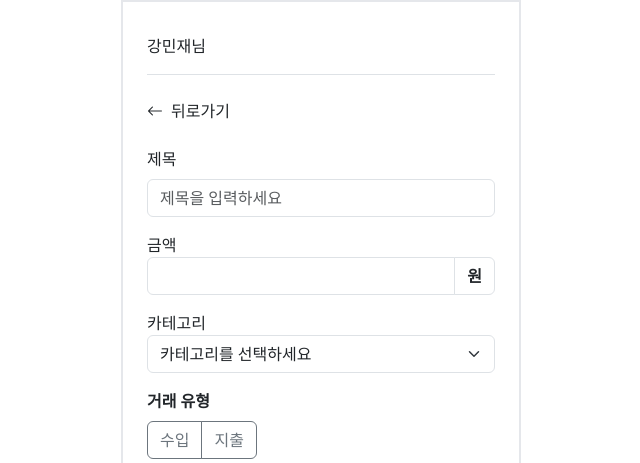
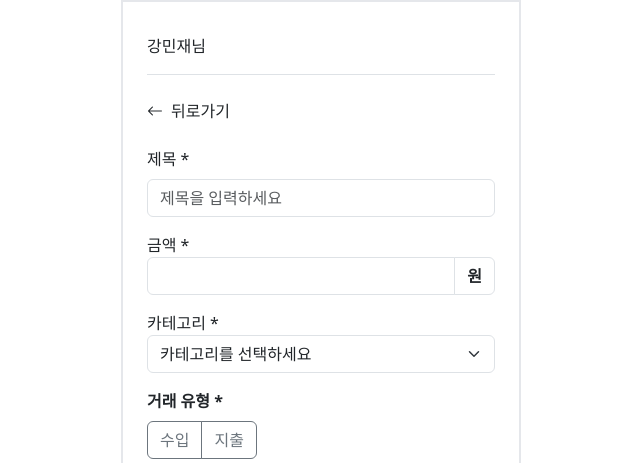
Before and after one commit to KB-SKELETON-6th-15-SESSION/ACCOUNT_BOOK_FE, a Vue app: page /create in a window 1280 px wide. Shown: the top 463 px of the page, without its empty margins (319-959 px from the left). Built offline with nearby package versions, Linux system fonts and the light colour scheme.

Commit message:
feat: 인풋 필수 사항 입력 제한

```diff
--- a/db.json
+++ b/db.json
@@ -47,6 +47,16 @@
       "memo": "내 결혼식",
       "type": true,
       "memberId": 1
+    },
+    {
+      "id": "ac04",
+      "name": "ㅇㅇ",
+      "amount": 30000,
+      "date": 20250408,
+      "category": "월급",
+      "memo": "",
+      "type": true,
+      "memberId": 1
     }
   ]
 }
--- a/src/pages/Createpage.vue
+++ b/src/pages/Createpage.vue
@@ -7,7 +7,7 @@
     <BackButton @click="goBack" />
     <form @submit.prevent="handleSubmit">
       <div class="mb-3">
-        <label class="form-label font-bold">제목</label>
+        <label class="form-label font-bold">제목 *</label>
         <input
           type="text"
           class="form-control h-[45px]"
@@ -17,7 +17,7 @@
       </div>
 
       <div class="mb-3 flex gap-2">
-        <label class="form-label font-bold w-[100px] m-auto">금액</label>
+        <label class="form-label font-bold w-[100px] m-auto">금액 *</label>
         <div class="input-group">
           <input type="number" class="form-control h-[45px]" v-model="amount" />
           <span class="input-group-text fw-bold bg-white">원</span>
@@ -25,7 +25,7 @@
       </div>
 
       <div class="mb-3 flex gap-2">
-        <label class="form-label font-bold w-[100px] m-auto">카테고리</label>
+        <label class="form-label font-bold w-[100px] m-auto">카테고리 *</label>
         <select class="form-select h-[45px]" v-model="category">
           <option disabled value="">카테고리를 선택하세요</option>
           <option
@@ -39,7 +39,7 @@
       </div>
 
       <div class="mb-3 flex justify-between">
-        <label class="form-label fw-bold d-block">거래 유형</label>
+        <label class="form-label fw-bold d-block">거래 유형 *</label>
         <div class="btn-group" role="group">
           <input
             type="radio"
@@ -108,6 +108,26 @@ const goBack = () => {
 const handleSubmit = async () => {
   const id = localStorage.getItem("id");
 
+  if (title.value === "") {
+    alert("제목은 필수 입력사항입니다.");
+    return;
+  }
+
+  if (amount.value === "") {
+    alert("금액은 필수 입력사항입니다.");
+    return;
+  }
+
+  if (category.value === "") {
+    alert("카테고리는 필수 선택사항입니다.");
+    return;
+  }
+
+  if (type.value === "") {
+    alert("거래유형은 필수 선택사항입니다.");
+    return;
+  }
+
   const newTransaction = {
     name: title.value,
     amount: Number(amount.value),
```
